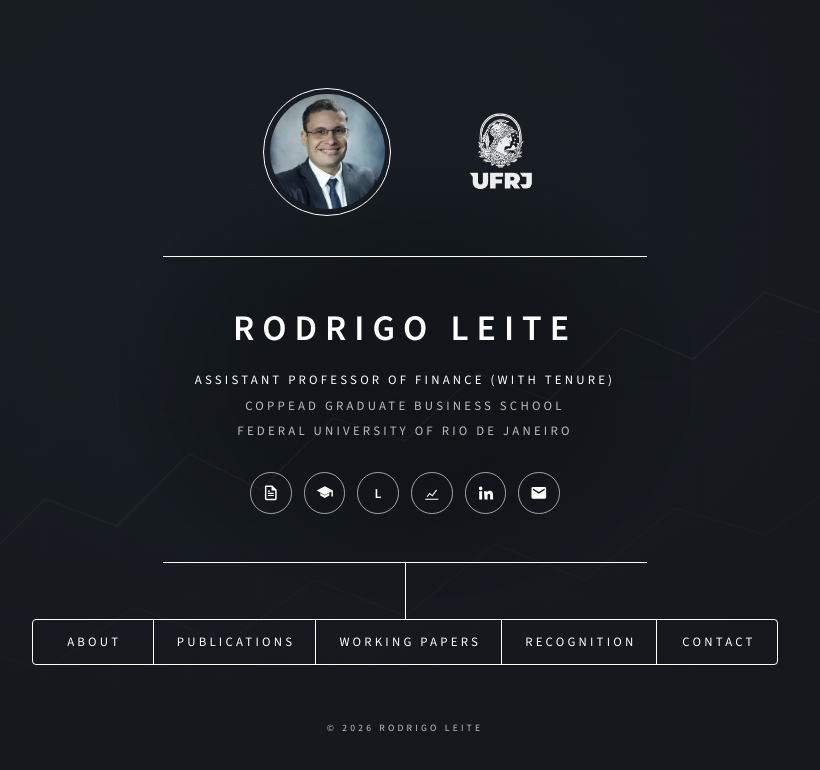
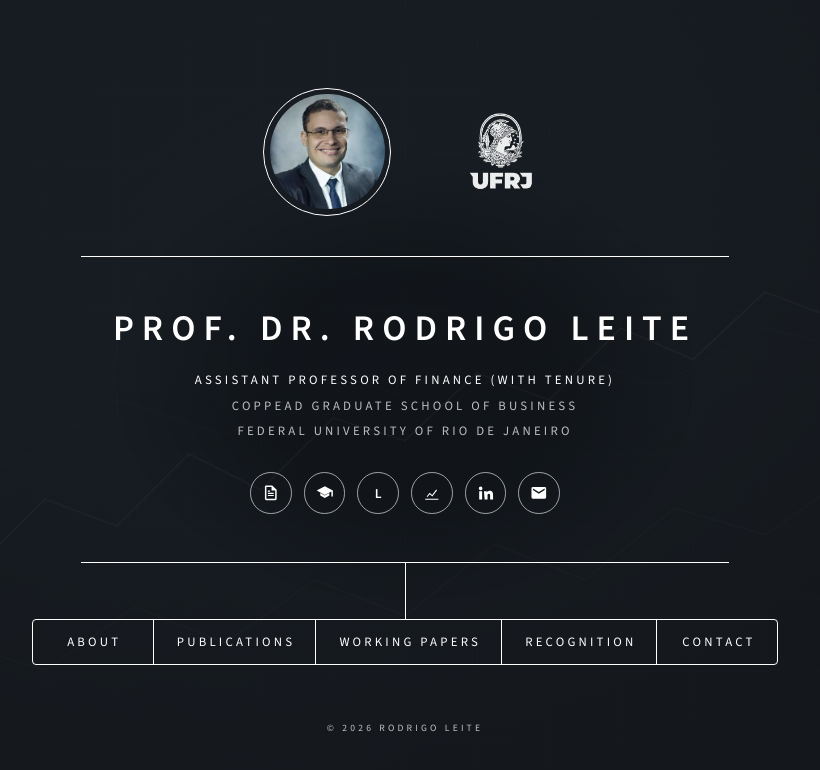
Before and after one commit to ROLeite/roleite.github.io, a plain HTML site: page index.html in a window 1280 px wide. Shown: the whole page, without its empty margins (235-1055 px from the left). Drawn offline with nearby package versions, Linux system fonts and the light colour scheme.

Commit message:
Modify header and affiliation in index.html
Updated the title and affiliation details for Rodrigo Leite.

```diff
--- a/index.html
+++ b/index.html
@@ -259,9 +259,9 @@
     </div>
     <div class="content">
       <div class="inner">
-        <h1>Rodrigo Leite</h1>
+        <h1>Prof. Dr. Rodrigo Leite</h1>
         <p><strong>Assistant Professor of Finance (with tenure)</strong><br>
-        COPPEAD Graduate Business School<br>Federal University of Rio de Janeiro</p>
+        COPPEAD Graduate School of Business<br>Federal University of Rio de Janeiro</p>
         <ul class="social">
           <li><a href="https://www.dropbox.com/scl/fi/syi4kvno26u0w94cydfq4/CV_new.pdf?rlkey=ksi1t4m70dxtkaqoo6s2qdrsc&amp;dl=0" target="_blank" rel="noopener" title="CV (English)" aria-label="CV (English)">
             <svg viewBox="0 0 24 24"><path d="M14 2H6a2 2 0 0 0-2 2v16a2 2 0 0 0 2 2h12a2 2 0 0 0 2-2V8zm4 18H6V4h7v5h5zM8 12h8v1.5H8zm0 3h8v1.5H8zm0-6h3v1.5H8z"/></svg></a></li>
```
